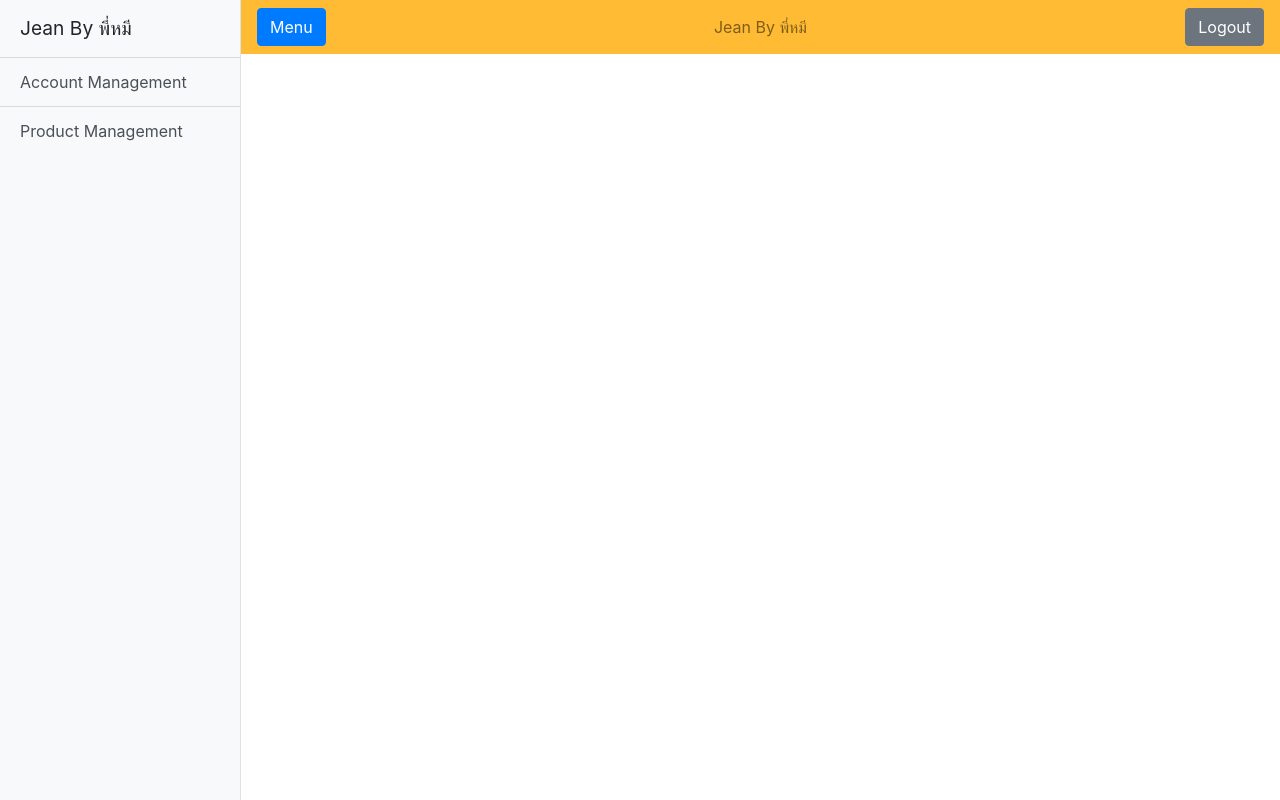
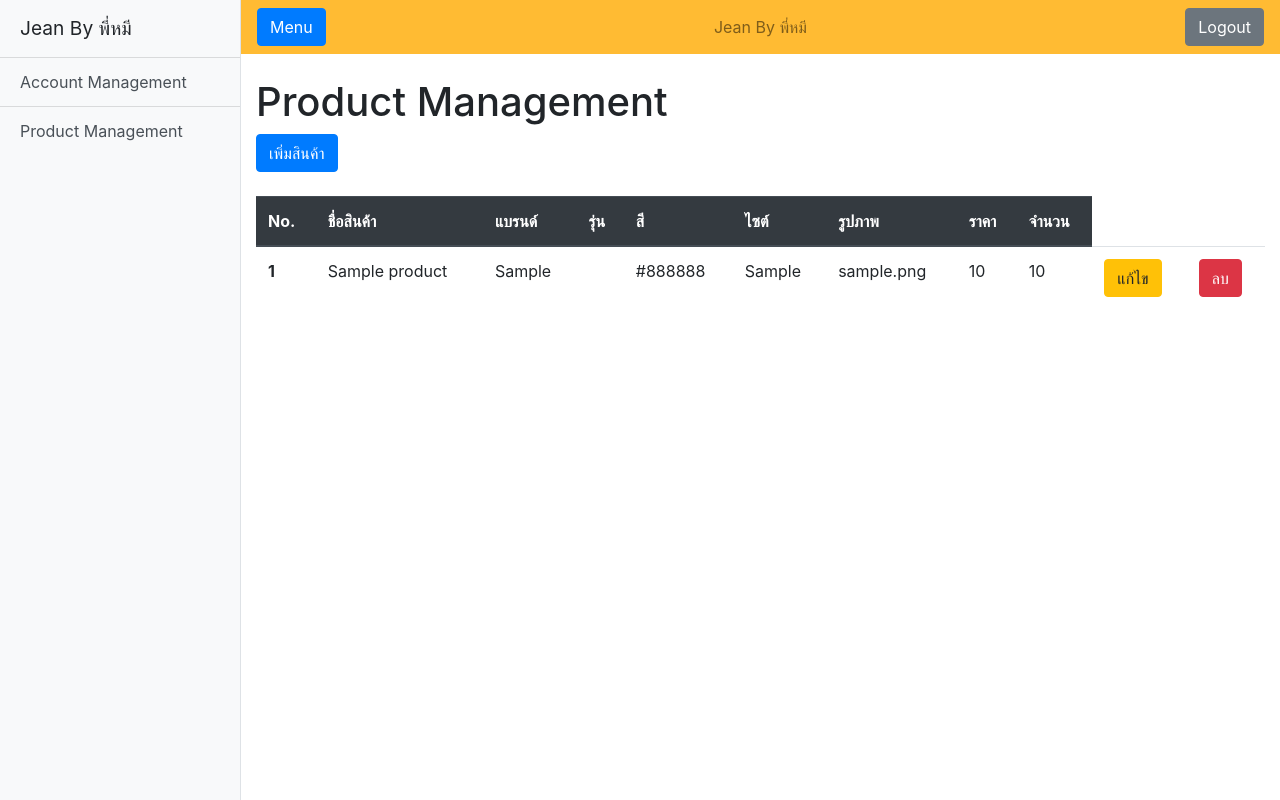
Before and after one commit to wasanjantawong142/php_workshop, a PHP site: page /adminProductManage.php in a window 1280 px wide. Run offline with PHP 8.4, Linux system fonts and the light colour scheme; tables that the repository leaves empty or names only in its code hold one stand-in row (values such as "Sample post").

Commit message:
asdasda
asd

```diff
--- a/adminProductManage.php
+++ b/adminProductManage.php
@@ -15,7 +15,7 @@ $infor_product = $db->listProduct();
             <?php include "./component/adminNav.php" ?>
 
             <!-- content -->
-            <!-- <div class="container-fluid">
+            <div class="container-fluid">
                 <h1 class="mt-4">Product Management</h1>
                 <td style="margin-right:0px;"><button type="button" class="btn btn-primary" data-toggle="modal"
                         data-target="#CreateProduct">เพิ่มสินค้า</button>
@@ -197,8 +197,8 @@ $infor_product = $db->listProduct();
 
                 <!-- content -->
 
+            </div>
         </div>
-    </div>
 </body>
 
 </html>
```
